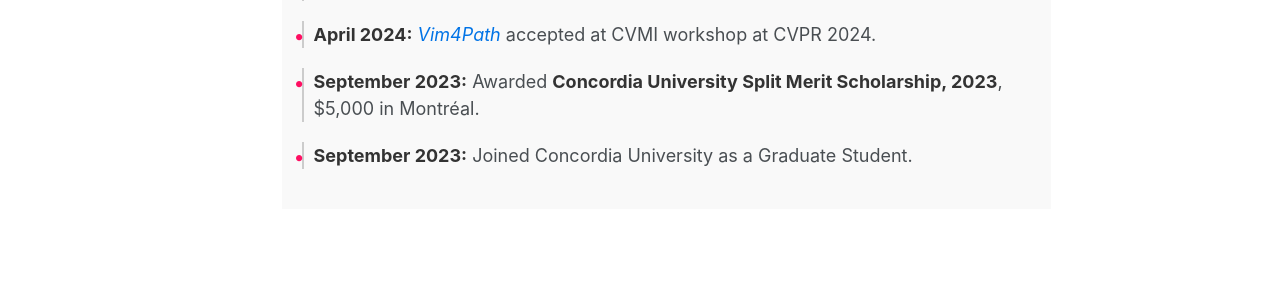
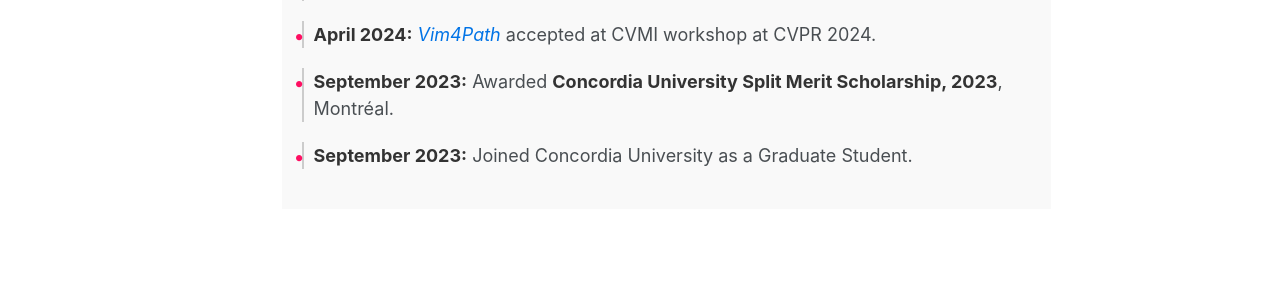
Before and after one commit to anasiri/anasiri.github.io, a Jekyll site: the page built from _pages/about.md, in a window 1280 px wide and 1388 px high. Shown: the part 780-1069 px from the top of the window. Built offline with Jekyll 4.4.1, drawn with Linux system fonts in a browser that asks for light colours; some web fonts are replaced.

Commit message:
Update about.md

```diff
--- a/_pages/about.md
+++ b/_pages/about.md
@@ -57,7 +57,7 @@
       <strong>April 2024:</strong> <a href="/publication/2024-06-18-vim4path" style="color: #0073e6; text-decoration: none;"><em>Vim4Path</em></a> accepted at CVMI workshop at CVPR 2024.
     </li>
     <li style="margin-bottom: 20px;">
-      <strong>September 2023:</strong> Awarded <strong>Concordia University Split Merit Scholarship, 2023</strong>, $5,000 in Montréal.
+      <strong>September 2023:</strong> Awarded <strong>Concordia University Split Merit Scholarship, 2023</strong>, Montréal.
     </li>
     <li style="margin-bottom: 20px;">
       <strong>September 2023:</strong> Joined Concordia University as a Graduate Student.
```
